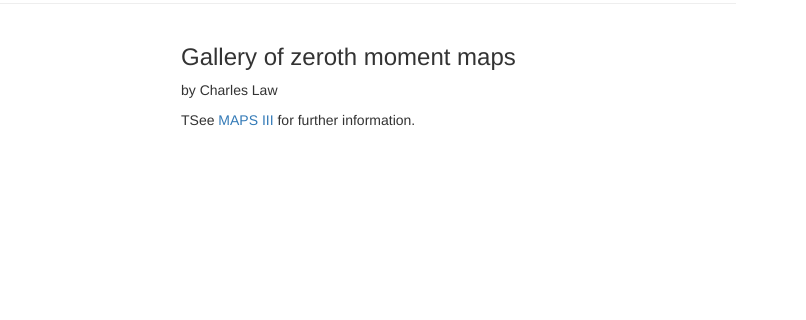
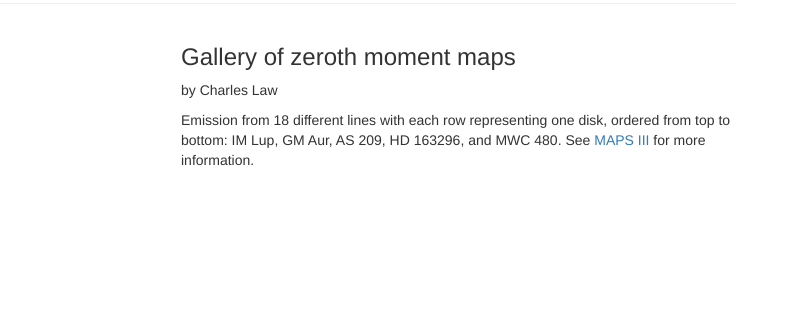
Before and after one commit to ryanaloomis/MAPS_web_test, a website: page visualizations.html in a window 1280 px wide. Shown: the part 1668-1988 px from the top of the page, 474-1280 px from the left. Drawn offline with Linux system fonts and the light colour scheme.

Commit message:
Update visualizations.html

```diff
--- a/visualizations.html
+++ b/visualizations.html
@@ -197,7 +197,7 @@
             <div class="col-md-6">
             <h3>Gallery of zeroth moment maps</h3>
             <p>by Charles Law</p>
-            <p>TSee <a href="publications.html#MAPS_III">MAPS&nbsp;III</a> for further information. </p>
+            <p>Emission from 18 different lines with each row representing one disk, ordered from top to bottom: IM Lup, GM Aur, AS 209, HD 163296, and MWC 480. See <a href="publications.html#MAPS_III">MAPS&nbsp;III</a> for more information. </p>
             </div>
         </div>
         <!-- /.row -->
```
